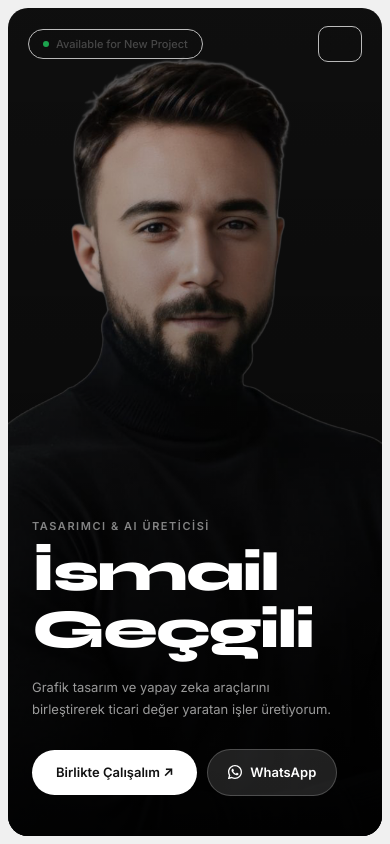
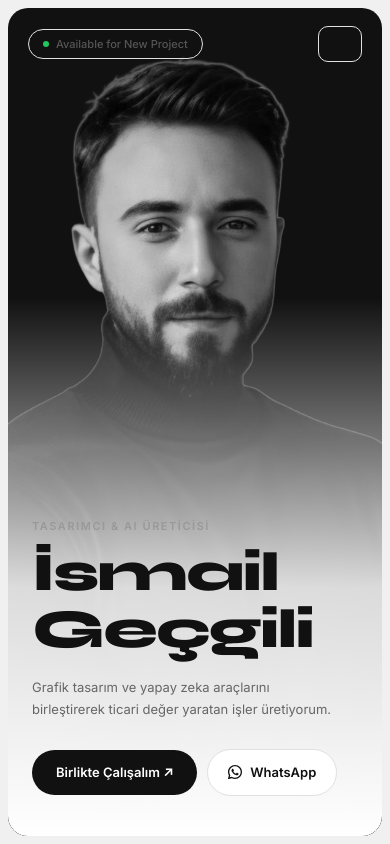
Before and after one commit to igecgili/portfolio, a Next.js app: page / in a window 390 px wide. Shown: the top 844 px of the page. Built offline with nearby package versions, Linux system fonts and the light colour scheme.

Commit message:
Mobile hero: white bg, grayscale photo, dark text

```diff
--- a/components/Hero.tsx
+++ b/components/Hero.tsx
@@ -158,23 +158,23 @@ export default function Hero() {
           )}
         </AnimatePresence>
 
-        {/* Tam ekran fotoğraf */}
+        {/* Tam ekran fotoğraf — siyah beyaz */}
         {/* eslint-disable-next-line @next/next/no-img-element */}
         <img src="/photo2.png" alt="İsmail Geçgili" style={{
           position: "absolute", inset: 0, width: "100%", height: "100%",
-          objectFit: "cover", objectPosition: "top center", filter: "grayscale(0.2)",
+          objectFit: "cover", objectPosition: "center top", filter: "grayscale(1)",
         }} />
 
-        {/* Gradient overlay — alttan yukarı */}
+        {/* Gradient overlay — alttan yukarı, beyaz üzerine */}
         <div style={{
           position: "absolute", inset: 0,
-          background: "linear-gradient(to top, rgba(0,0,0,0.92) 0%, rgba(0,0,0,0.4) 50%, rgba(0,0,0,0.15) 100%)",
+          background: "linear-gradient(to top, rgba(255,255,255,1) 0%, rgba(255,255,255,0.85) 30%, rgba(255,255,255,0) 65%)",
         }} />
 
         {/* İçerik */}
         <div style={{ position: "absolute", bottom: 0, left: 0, right: 0, padding: "0 24px 40px" }}>
           {/* Etiket */}
-          <p style={{ fontSize: "11px", letterSpacing: "0.14em", color: "rgba(255,255,255,0.5)", fontWeight: 600, marginBottom: "12px" }}>
+          <p style={{ fontSize: "11px", letterSpacing: "0.14em", color: "#999", fontWeight: 600, marginBottom: "12px" }}>
             TASARIMCI & AI ÜRETİCİSİ
           </p>
 
@@ -183,17 +183,17 @@ export default function Hero() {
             fontFamily: "'Syne', sans-serif", fontWeight: 800,
             fontSize: "clamp(44px, 14vw, 64px)",
             letterSpacing: "-0.03em", lineHeight: 0.95,
-            color: "#fff", margin: "0 0 6px 0",
+            color: "#111", margin: "0 0 6px 0",
           }}>İsmail</h1>
           <h1 style={{
             fontFamily: "'Syne', sans-serif", fontWeight: 800,
             fontSize: "clamp(44px, 14vw, 64px)",
             letterSpacing: "-0.03em", lineHeight: 0.95,
-            color: "#fff", margin: "0 0 20px 0",
+            color: "#111", margin: "0 0 20px 0",
           }}>Geçgili</h1>
 
           {/* Açıklama */}
-          <p style={{ fontSize: "13px", color: "rgba(255,255,255,0.6)", lineHeight: 1.7, marginBottom: "28px" }}>
+          <p style={{ fontSize: "13px", color: "#666", lineHeight: 1.7, marginBottom: "28px" }}>
             Grafik tasarım ve yapay zeka araçlarını<br />birleştirerek ticari değer yaratan işler üretiyorum.
           </p>
 
@@ -202,14 +202,14 @@ export default function Hero() {
             <a href="#contact" style={{
               display: "inline-flex", alignItems: "center", gap: "8px",
               padding: "13px 24px", borderRadius: "999px",
-              background: "#fff", color: "#111", textDecoration: "none", fontSize: "13px", fontWeight: 700,
+              background: "#111", color: "#fff", textDecoration: "none", fontSize: "13px", fontWeight: 700,
             }}>Birlikte Çalışalım ↗</a>
             <a href="https://wa.me/905535017666" target="_blank" rel="noreferrer" style={{
               display: "inline-flex", alignItems: "center", gap: "8px",
               padding: "13px 20px", borderRadius: "999px",
-              background: "rgba(255,255,255,0.12)", color: "#fff",
+              background: "#fff", color: "#111",
               textDecoration: "none", fontSize: "13px", fontWeight: 600,
-              border: "1px solid rgba(255,255,255,0.2)",
+              border: "1px solid #e0e0e0",
             }}>
               <svg width="14" height="14" viewBox="0 0 24 24" fill="currentColor"><path d="M17.472 14.382c-.297-.149-1.758-.867-2.03-.967-.273-.099-.471-.148-.67.15-.197.297-.767.966-.94 1.164-.173.199-.347.223-.644.075-.297-.15-1.255-.463-2.39-1.475-.883-.788-1.48-1.761-1.653-2.059-.173-.297-.018-.458.13-.606.134-.133.298-.347.446-.52.149-.174.198-.298.298-.497.099-.198.05-.371-.025-.52-.075-.149-.669-1.612-.916-2.207-.242-.579-.487-.5-.669-.51-.173-.008-.371-.01-.57-.01-.198 0-.52.074-.792.372-.272.297-1.04 1.016-1.04 2.479 0 1.462 1.065 2.875 1.213 3.074.149.198 2.096 3.2 5.077 4.487.709.306 1.262.489 1.694.625.712.227 1.36.195 1.871.118.571-.085 1.758-.719 2.006-1.413.248-.694.248-1.289.173-1.413-.074-.124-.272-.198-.57-.347z"/><path d="M12 0C5.373 0 0 5.373 0 12c0 2.115.549 4.103 1.508 5.837L.057 23.25a.75.75 0 0 0 .916.921l5.562-1.479A11.945 11.945 0 0 0 12 24c6.627 0 12-5.373 12-12S18.627 0 12 0zm0 21.75a9.714 9.714 0 0 1-4.95-1.355l-.354-.212-3.664.973.986-3.587-.231-.371A9.712 9.712 0 0 1 2.25 12C2.25 6.615 6.615 2.25 12 2.25S21.75 6.615 21.75 12 17.385 21.75 12 21.75z"/></svg>
               WhatsApp
```
Also changed, not shown: 1 other file (tests, documents, lock files or other folders).
